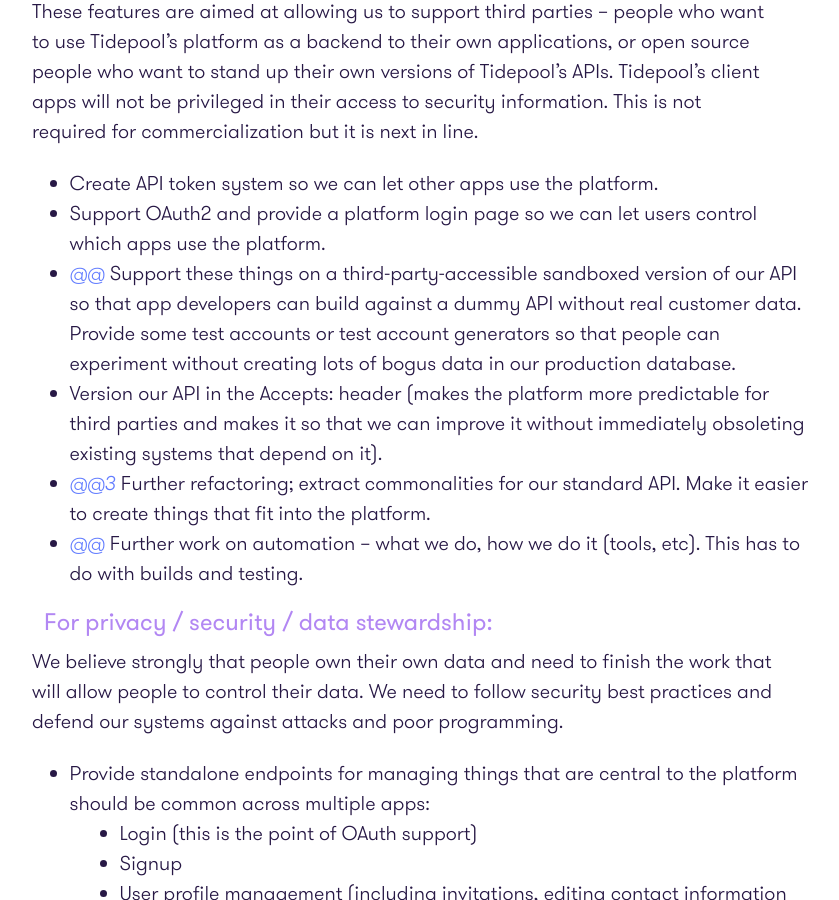
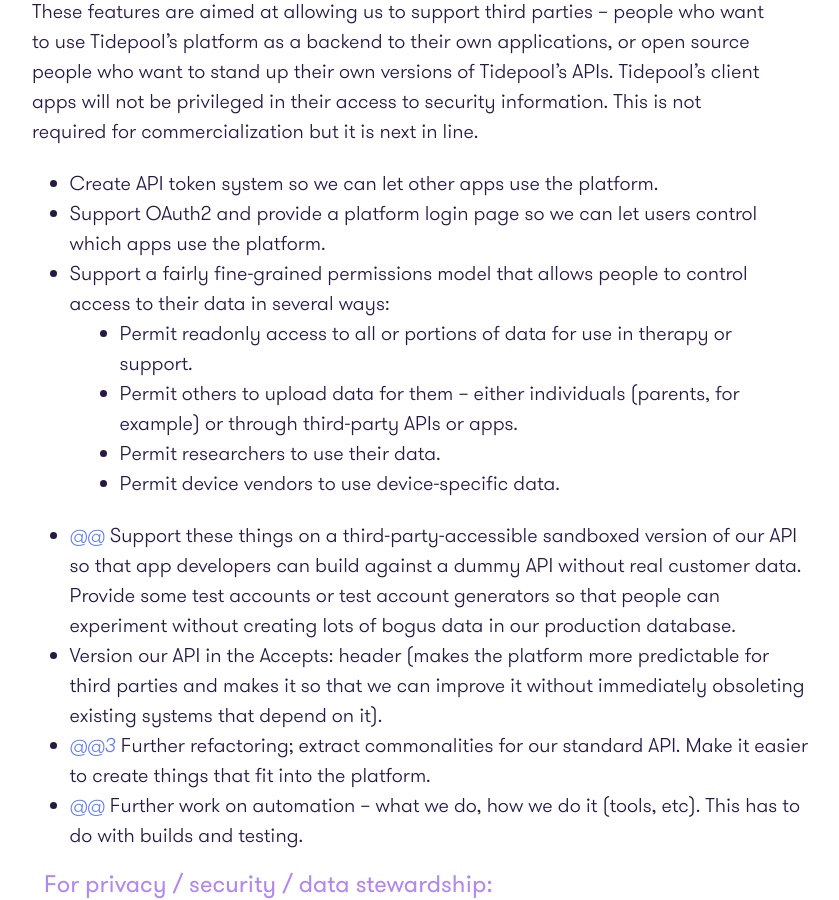
Before and after one commit to tidepool-org/tidepool-org.github.io, a Jekyll site: the page built from PlatformRoadmap.md, in a window 1280 px wide and 900 px high, scrolled down 3585 px. Shown: the whole window, without its empty margins (173-1012 px from the left). Built offline with Jekyll 4.4.1, drawn with Linux system fonts in a browser that asks for light colours.

Commit message:
Add a section about permissions

```diff
--- a/PlatformRoadmap.md
+++ b/PlatformRoadmap.md
@@ -70,6 +70,11 @@ These features are aimed at allowing us to support third parties -- people who w
 
   * Create API token system so we can let other apps use the platform.
   * Support OAuth2 and provide a platform login page so we can let users control which apps use the platform.
+  * Support a fairly fine-grained permissions model that allows people to control access to their data in several ways:
+    * Permit readonly access to all or portions of data for use in therapy or support.
+    * Permit others to upload data for them -- either individuals (parents, for example) or through third-party APIs or apps.
+    * Permit researchers to use their data.
+    * Permit device vendors to use device-specific data.
   * *@@* Support these things on a third-party-accessible sandboxed version of our API so that app developers can build against a dummy API without real customer data. Provide some test accounts or test account generators so that people can experiment without creating lots of bogus data in our production database.
   * Version our API in the Accepts: header (makes the platform more predictable for third parties and makes it so that we can improve it without immediately obsoleting existing systems that depend on it).
   * *@@3* Further refactoring; extract commonalities for our standard API. Make it easier to create things that fit into the platform.
```
